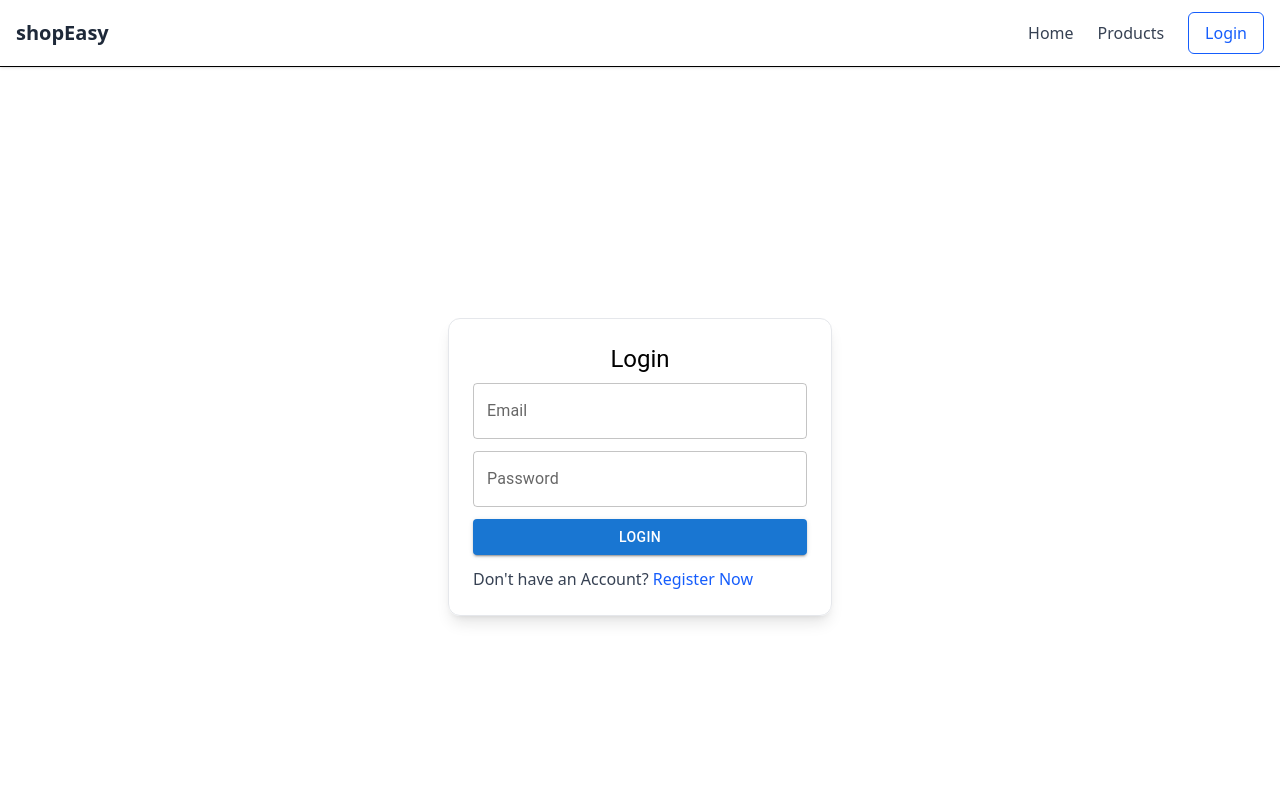
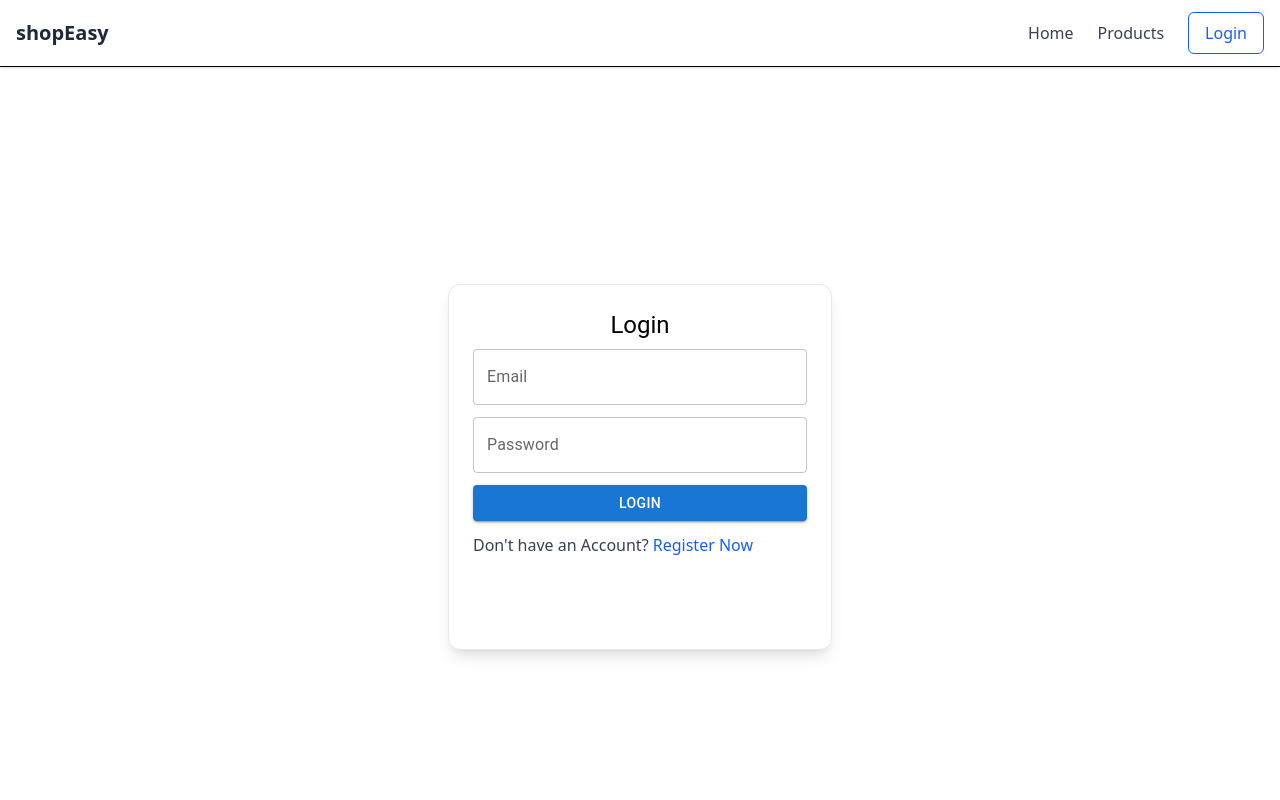
Before and after one commit to letscodewithmohit/shopEasy, a React (Vite) app in the folder ecom-frontend/: page /login in a window 1280 px wide. Shown: the top 800 px of the page. Built offline with nearby package versions, Linux system fonts and the light colour scheme; no server answers.

Commit message:
googleloginbutton-intregated

```diff
--- a/ecom-frontend/package.json
+++ b/ecom-frontend/package.json
@@ -15,6 +15,7 @@
     "@heroicons/react": "^2.2.0",
     "@mui/icons-material": "^7.3.6",
     "@mui/material": "^7.3.6",
+    "@react-oauth/google": "^0.13.4",
     "@reduxjs/toolkit": "^2.11.1",
     "@tailwindcss/vite": "^4.1.18",
     "axios": "^1.13.2",
--- /dev/null
+++ b/ecom-frontend/src/components/common/GoogleLoginButton.jsx
@@ -0,0 +1,30 @@
+import { GoogleLogin } from "@react-oauth/google";
+import axios from "axios";
+
+const GoogleLoginButton = () => {
+  const handleSuccess = async (credentialResponse) => {
+    try {
+      const res = await axios.post(
+        `${import.meta.env.VITE_API_BASE_URL}/api/auth/google`,
+        { token: credentialResponse.credential }
+      );
+
+      localStorage.setItem("token", res.data.token);
+      localStorage.setItem("user", JSON.stringify(res.data.user));
+
+
+      window.location.href = "/"; // redirect after login
+    } catch (error) {
+      console.error("Google login failed", error);
+    }
+  };
+
+  return (
+    <GoogleLogin
+      onSuccess={handleSuccess}
+      onError={() => console.log("Google login error")}
+    />
+  );
+};
+
+export default GoogleLoginButton;
--- a/ecom-frontend/src/main.jsx
+++ b/ecom-frontend/src/main.jsx
@@ -4,12 +4,14 @@ import App from './App.jsx'
 import { Provider } from 'react-redux'
 import { store } from './app/store.js'
 import './index.css'
-
+import { GoogleOAuthProvider } from "@react-oauth/google";
 
 console.log("API BASE:", import.meta.env.VITE_API_BASE_URL);
 
 createRoot(document.getElementById('root')).render(
 <Provider store={store}>
+<GoogleOAuthProvider clientId={import.meta.env.VITE_GOOGLE_CLIENT_ID}>
  <App />
+ </GoogleOAuthProvider>
 </Provider>
 )
--- a/ecom-frontend/src/pages/Login.jsx
+++ b/ecom-frontend/src/pages/Login.jsx
@@ -6,6 +6,7 @@ import { Link, useNavigate } from "react-router-dom";
 import toast from "react-hot-toast";
 import { clearError } from "../features/auth/authSlice";
 import { useLocation } from "react-router-dom";
+import GoogleLoginButton from "../components/common/GoogleLoginButton";
 
 const Login = () => {
   const dispatch = useDispatch();
@@ -80,6 +81,9 @@ const from = location.state?.from || "/";
           </Button>
 
           <p className="text-gray-700">Don't have an Account? <Link to="/register" className="text-blue-600 hover:text-blue-800">Register Now</Link></p>
+
+          <GoogleLoginButton />
+
         </form>
       </Box>
     </Box>
```
Also changed, not shown: 1 other file (tests, documents, lock files or other folders).
